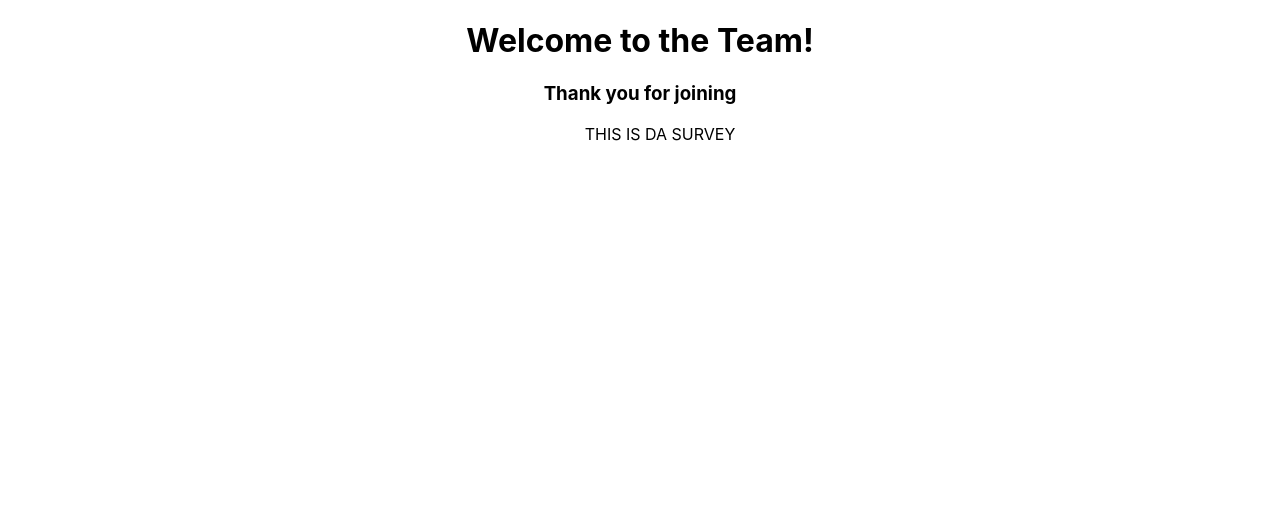
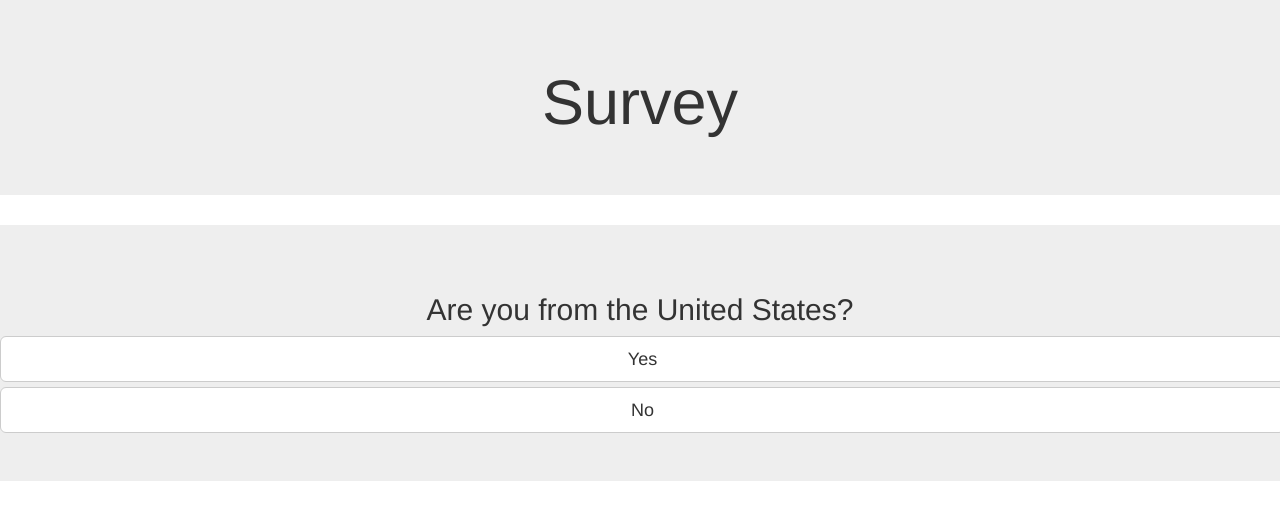
Before and after one commit to jerseycity2018/team-1, a React (Create React App) app in the folder my-app/: page / in a window 1280 px wide. Shown: the top 520 px of the page. Built offline with nearby package versions, Linux system fonts and the light colour scheme.

Commit message:
base survey questions

```diff
--- a/my-app/package.json
+++ b/my-app/package.json
@@ -6,7 +6,8 @@
     "react": "^16.6.0",
     "react-bootstrap": "^0.32.4",
     "react-dom": "^16.6.0",
-    "react-scripts": "2.0.5"
+    "react-scripts": "2.0.5",
+    "survey-react": "^1.0.52"
   },
   "scripts": {
     "start": "react-scripts start",
--- a/my-app/public/index.html
+++ b/my-app/public/index.html
@@ -22,6 +22,8 @@
     <title>React App</title>
   </head>
   <body>
+    <link rel="stylesheet" href="https://maxcdn.bootstrapcdn.com/bootstrap/3.3.7/css/bootstrap.min.css" integrity="sha384-BVYiiSIFeK1dGmJRAkycuHAHRg32OmUcww7on3RYdg4Va+PmSTsz/K68vbdEjh4u" crossorigin="anonymous">
+
     <noscript>
       You need to enable JavaScript to run this app.
     </noscript>
--- a/my-app/src/components/survey.js
+++ b/my-app/src/components/survey.js
@@ -1,18 +1,23 @@
 import React, { Component } from 'react';
-import { Button, FormGroup, FormControl, ControlLabel, Jumbotron, Navbar, Nav, NavItem } from "react-bootstrap";
+import { Button, ButtonToolbar, FormGroup, FormControl, ControlLabel, Jumbotron, Navbar, Nav, NavItem } from "react-bootstrap";
 
 class Survey extends Component {
   render() {
     return (
-        <div>
-            <Jumbotron>
-                <div class="intro-heading"><h1>Welcome to the Team!</h1></div>
-                <div class="intro-lead-in"><h3>Thank you for joining</h3></div>
-            </Jumbotron>
-            <ul>
-                THIS IS DA SURVEY
-            </ul>
-        </div>
+      <div>
+        <Jumbotron>
+          <h1> Survey </h1>
+        </Jumbotron>
+        <Jumbotron>
+          <h2> Are you from the United States? </h2>
+            <ButtonToolbar>
+              <Button bsSize="large" block>
+                Yes
+              </Button>
+              <Button bsSize="large" block>No</Button>
+            </ButtonToolbar>
+        </Jumbotron>
+      </div>
     )
   }
 }
--- a/my-app/src/styles/survey.css
+++ b/my-app/src/styles/survey.css
@@ -0,0 +1 @@
+.wellStyles { maxWidth: 400, margin: '0 auto 10px' };
```
Also changed, not shown: 1 other file (tests, documents, lock files or other folders).
